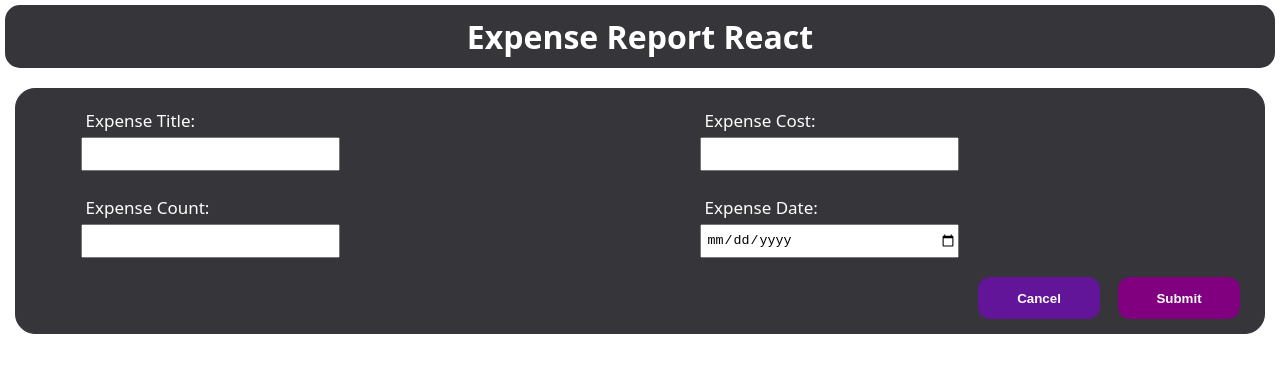
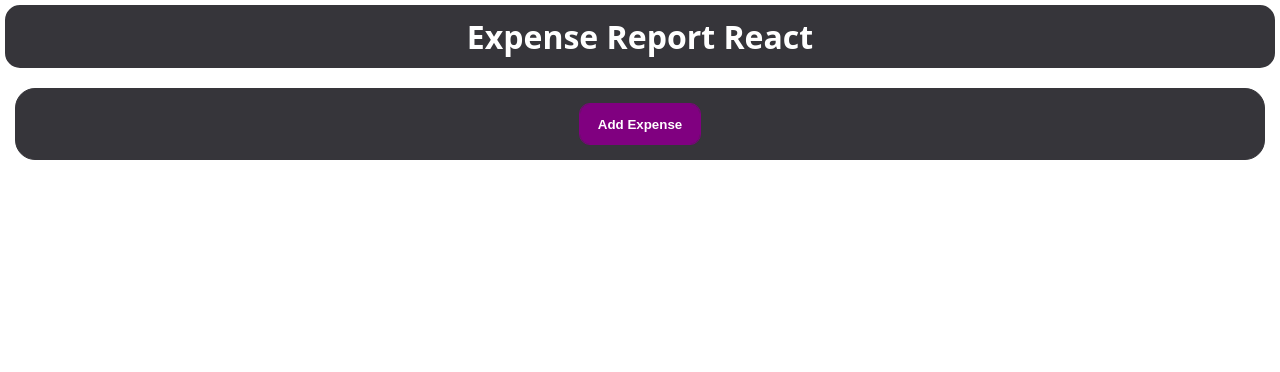
Before and after one commit to Atish280301/Expense-Report-React.js-, a React (Create React App) app: page / in a window 1280 px wide. Shown: the top 372 px of the page. Built offline with nearby package versions, Linux system fonts and the light colour scheme.

Commit message:
Commit-02
Cancel Button Operation & Add Expense Button Feature.

```diff
--- a/src/Components/ComponentCss/NewExpense.css
+++ b/src/Components/ComponentCss/NewExpense.css
@@ -5,3 +5,21 @@
     background: rgb(54, 53, 58);
     border-radius: 20px;
 }
+.cnb{
+    display: flex;
+    justify-content: center;
+}
+.APBTN{
+    border: 1px solid purple;
+    outline: 1px solid purple;
+    background: purple;
+}
+.BTN1{
+    width: 120px;
+    height: 40px;
+    border-radius: 10px;
+    margin: 10px;
+    cursor: pointer;
+    color: white;
+    font-weight: bold;
+}
--- a/src/Components/Expenses/NewExpense.js
+++ b/src/Components/Expenses/NewExpense.js
@@ -1,10 +1,24 @@
-import React from 'react';
+import React, { useState} from 'react';
 import '../ComponentCss/NewExpense.css';
 import ExpenseForm from './ExpenseForm';
 const NewExpense = (props) =>{
+    const [IsEditing, SetIsEditing] = useState(false);
+    const StartEditing = () => {    SetIsEditing(true);     }
+    const StopEditing = () => {     SetIsEditing(false);    }
     return(
         <div className="FormBox">
-                <ExpenseForm />
+                <div className="cnb">
+                    {
+                        !IsEditing &&
+                        <button className= "APBTN BTN1" onClick={StartEditing}>Add Expense</button>
+                    }
+                </div>
+                {
+                    IsEditing &&
+                    <ExpenseForm
+                        onCancel = {StopEditing}
+                    />
+                }
         </div>
     );
 }
```
